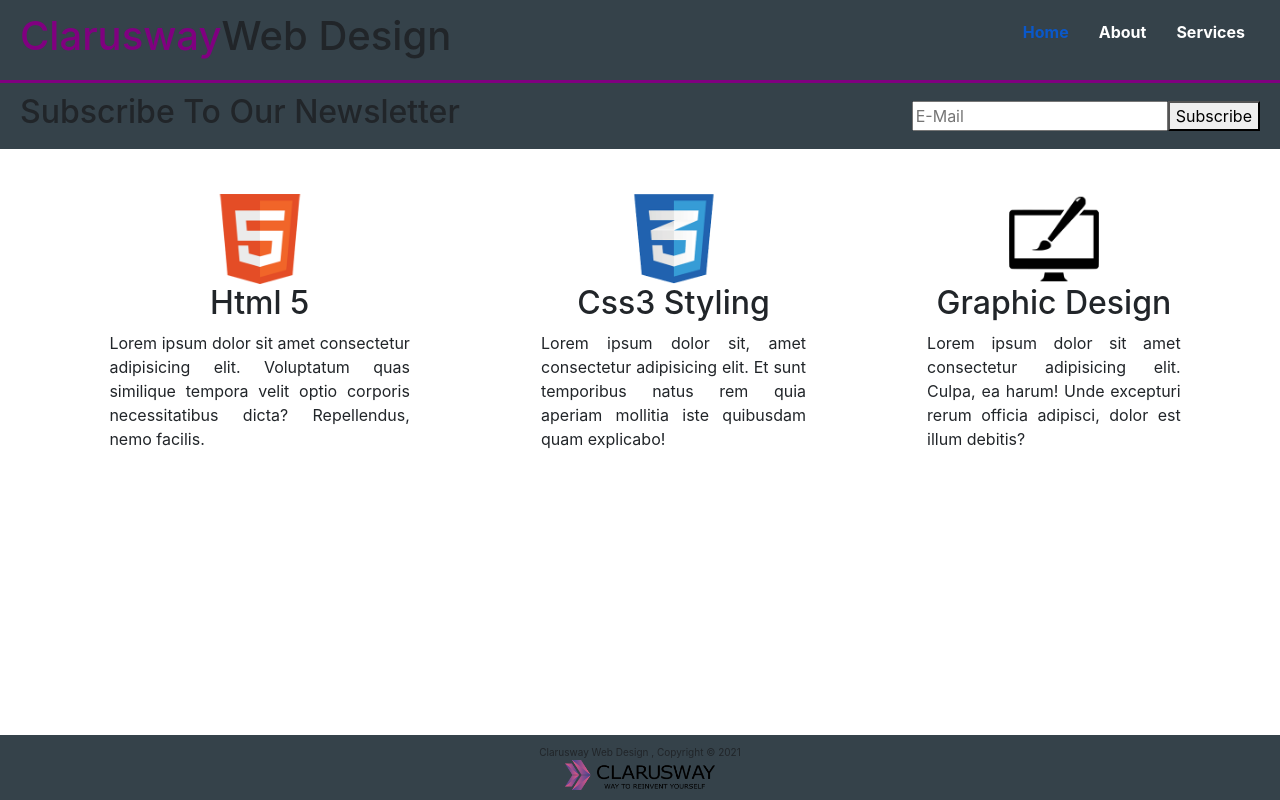
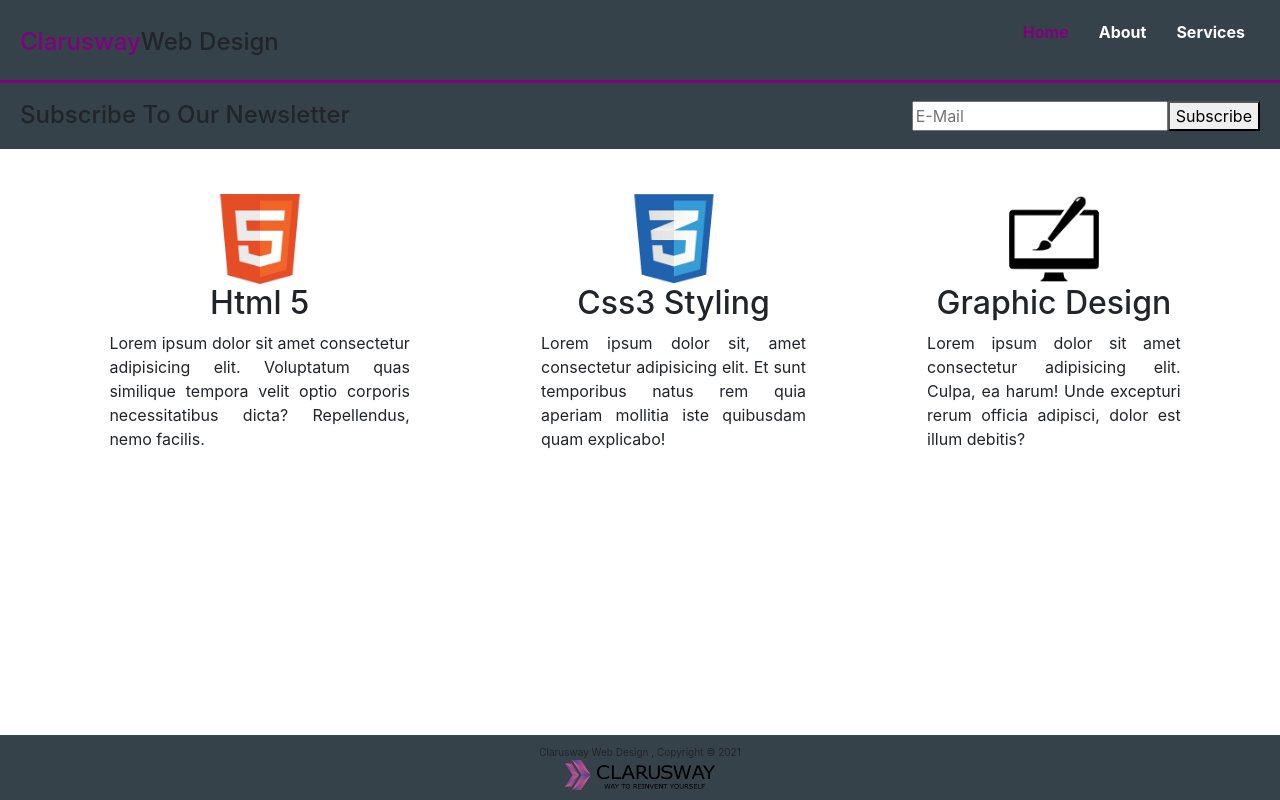
Before and after one commit to E-Ozdemir/Clarusway-web-page-with-router, a React (Create React App) app: page / in a window 1280 px wide. In both pictures the pointer is over the link "Home". Built offline with nearby package versions, Linux system fonts and the light colour scheme.

Commit message:
button color change

```diff
--- a/src/components/Navbar.css
+++ b/src/components/Navbar.css
@@ -9,3 +9,10 @@ nav ul li{
     text-decoration: none;
     color: white;
   }
+  .link:hover{
+    color: purple;
+  }
+
+  span{
+    font-size: 1.5rem;
+  }
```
